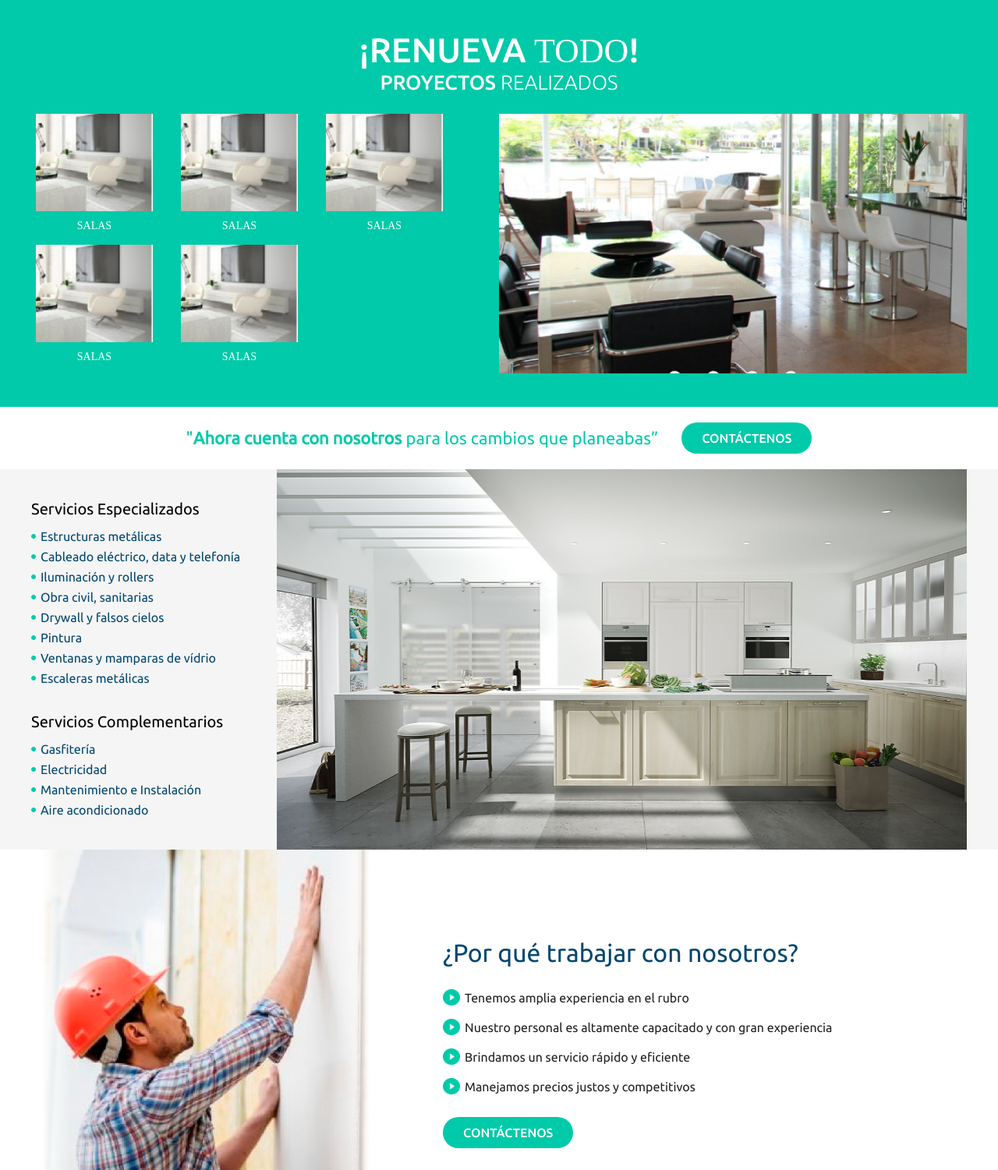
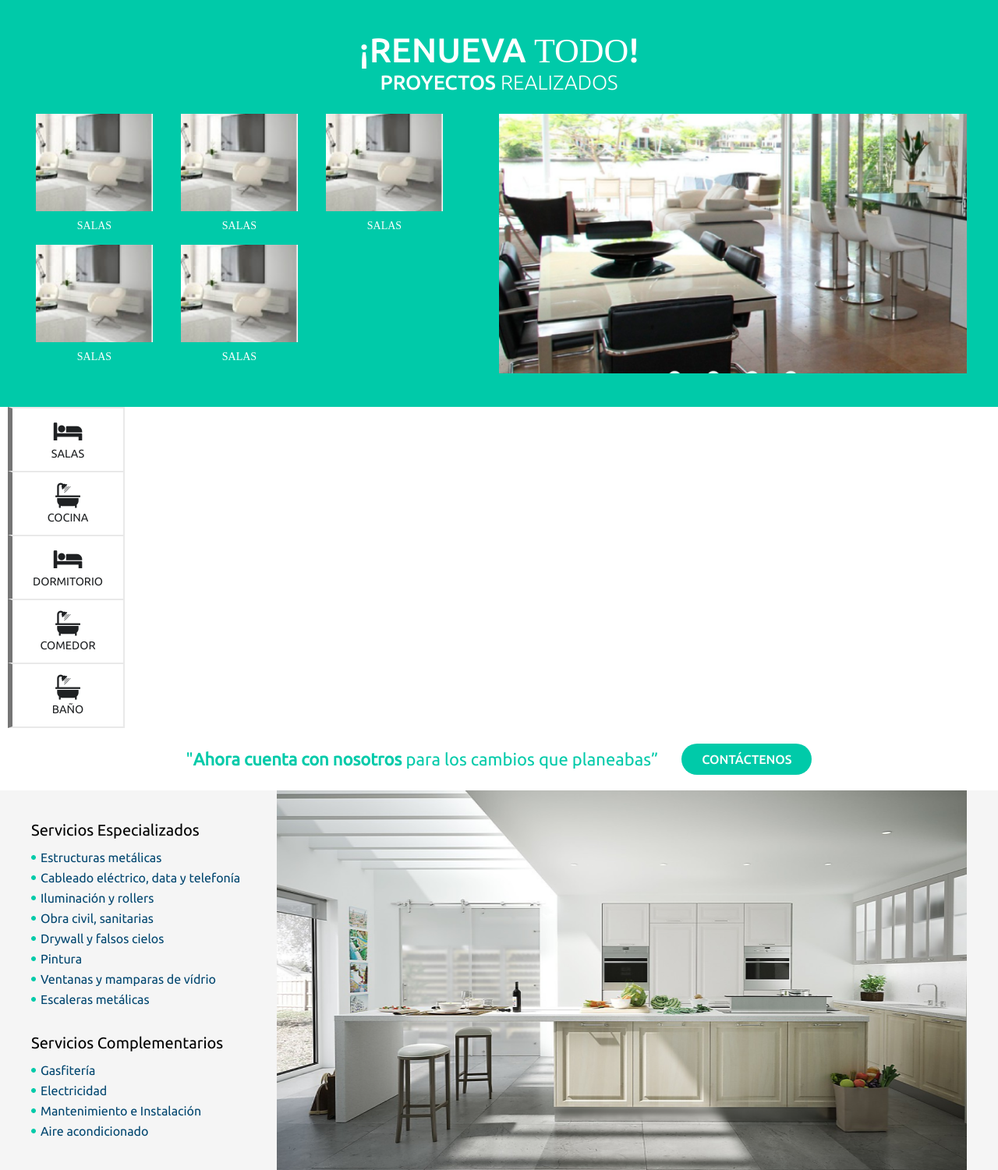
Before and after one commit to juankp3/landingpage, a PHP site: page /views/home/index.php in a window 1280 px wide. Shown: the part 830-2331 px from the top of the page at 78% size. Run offline with PHP 8.4, Linux system fonts and the light colour scheme; some libraries are stand-ins or nearby versions; some web fonts are replaced.

Commit message:
maquetado nuevos botones

```diff
--- a/public/_dev/css/abstracts/variables/_colors.styl
+++ b/public/_dev/css/abstracts/variables/_colors.styl
@@ -20,8 +20,10 @@ $color-primary-soft = #00BB9D
 $color-dark = #1f2123
 $color-gray-700 = #6a6a6a
 $color-gray-600 = #757575
+$color-gray-550 = #646464
 $color-gray-500 = #71787C
 $color-gray-400 = #d4d4d4
+$color-gray-350 = #E9E9E9
 $color-gray-300 = #e0e1e1
 $color-gray-200 = #ebebeb
 $color-gray-100 = #F8F8F8
--- a/public/views/home/index.php
+++ b/public/views/home/index.php
@@ -148,6 +148,33 @@
         </div>
     </section>
 
+
+    <section>
+        <ul class="list-categories">
+            <li>
+                <i class="fa fa-bed"></i>
+                <div>SALAS</div>
+            </li>
+            <li>
+                <i class="fa fa-bath"></i>
+                <div>COCINA</div>
+            </li>
+            <li>
+                <i class="fa fa-bed"></i>
+                <div>DORMITORIO</div>
+            </li>
+            <li>
+                <i class="fa fa-bath"></i>
+                <div>COMEDOR</div>
+            </li>
+            <li>
+                <i class="fa fa-bath"></i>
+                <div>BAÑO</div>
+            </li>
+        </ul>
+    </section>
+
+
     <section class="sf-container-msj-proyectos">
         <div class="content">
             <div class="sf-container-flex-msj-proyectos">
```
Also changed, not shown: public/_dev/css/pages/proyectos.styl (+44 -0 lines), public/assets/css/newstyle.css.
